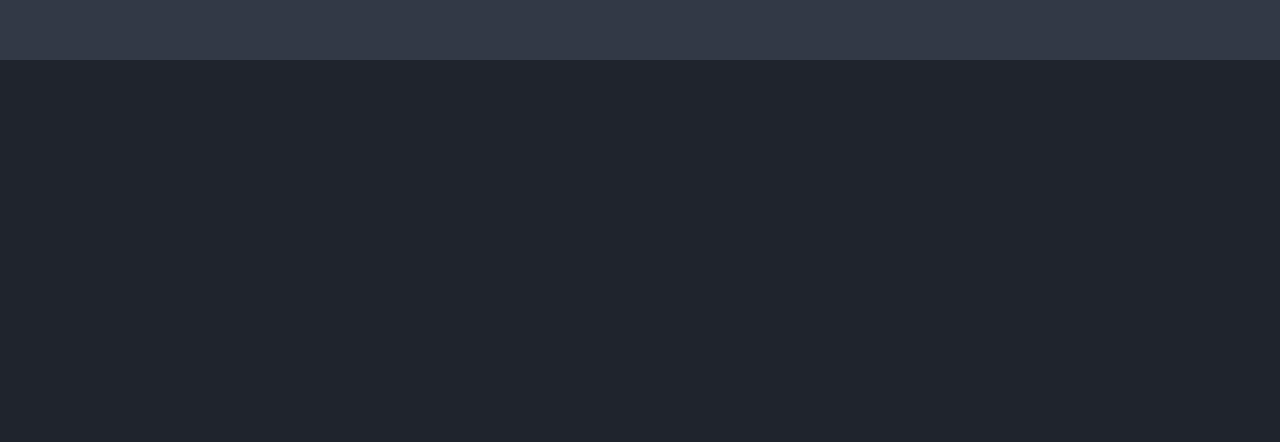
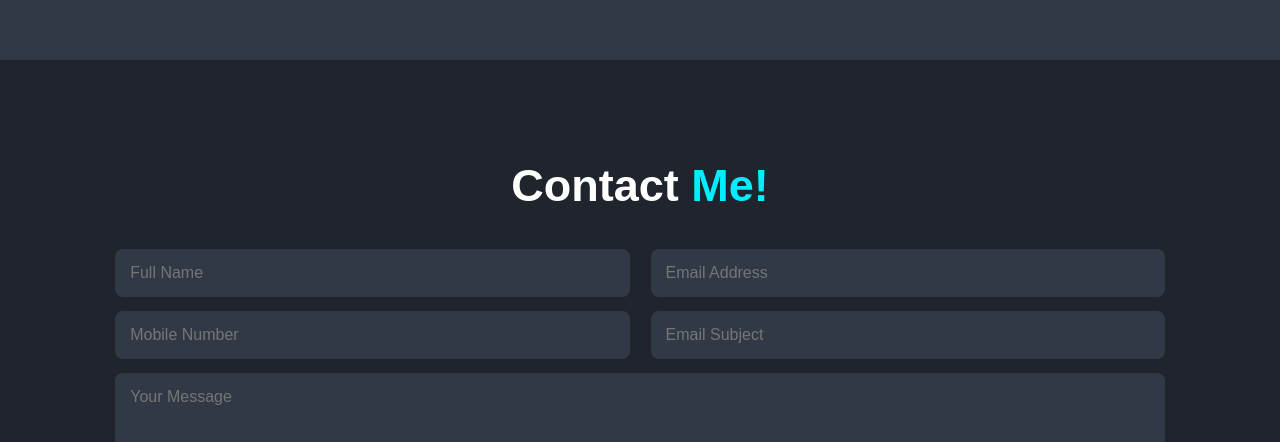
Before and after one commit to x-farzan/Portfolio, a plain HTML site: page index.html in a window 1280 px wide. Shown: the part 3214-3656 px from the top of the page. Before the commit the page ends 3274 px from the top, so only its background shows below. Drawn offline with nearby package versions, Linux system fonts and the light colour scheme.

Commit message:
COntact page created

```diff
--- a/css/style.css
+++ b/css/style.css
@@ -292,3 +292,44 @@ span {
   font-size: 2rem;
   color: var(--second-bg-color);
 }
+
+.contact h2 {
+  margin-bottom: 3rem;
+}
+
+.contact form {
+  max-width: 700rem;
+  margin: 1rem auto;
+  text-align: center;
+  margin-bottom: 3rem;
+}
+
+.contact form .input-box {
+  display: flex;
+  justify-content: space-between;
+  flex-wrap: wrap;
+}
+
+.contact form .input-box input,
+.contact form textarea {
+  width: 100%;
+  padding: 1.5rem;
+  font-size: 1.6rem;
+  color: var(--text-color);
+  background: var(--second-bg-color);
+  border-radius: 0.8rem;
+  margin: 0.7rem 0;
+}
+
+.contact form .input-box input {
+  width: 49%;
+}
+
+.contact form textarea {
+  resize: none;
+}
+
+.contact form .btn {
+  margin-top: 2rem;
+  cursor: pointer;
+}
--- a/index.html
+++ b/index.html
@@ -53,7 +53,7 @@
     <section class="about" id="about">
       <div class="about-content">
         <h2 class="heading">About <span>Me</span></h2>
-        <h3>Software Engineer</h3>
+        <h3>Software Engineer!</h3>
         <p>
           I'm a passionate Software Engineer with a love for problem-solving and
           innovation. Committed to writing clean code and collaborating with
@@ -169,6 +169,29 @@
       </div>
     </section>
 
+    <!-- contact section design -->
+    <section class="contact" id="contact">
+      <h2 class="heading">
+        Contact <span>Me!</span>
+      </h2>
+
+      <form action="#">
+        <div class="input-box">
+          <input type="text" placeholder="Full Name">
+          <input type="email" placeholder="Email Address">
+        </div>
+
+        <div class="input-box">
+          <input type="number" placeholder="Mobile Number">
+          <input type="text" placeholder="Email Subject">
+        </div>
+
+        <textarea name="" id="" cols="30" rows="10" placeholder="Your Message"></textarea>
+        <input type="submit" value="Send Message" class="btn">
+      </form>
+    </section>
+
+    <!-- custom js -->
     <script src="js/script.js"></script>
   </body>
 </html>
```
